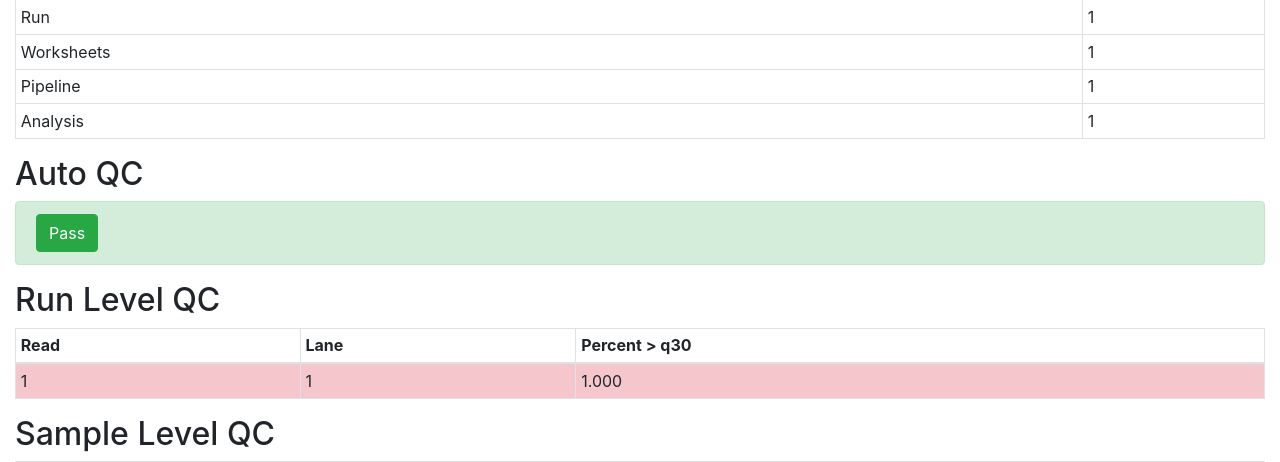
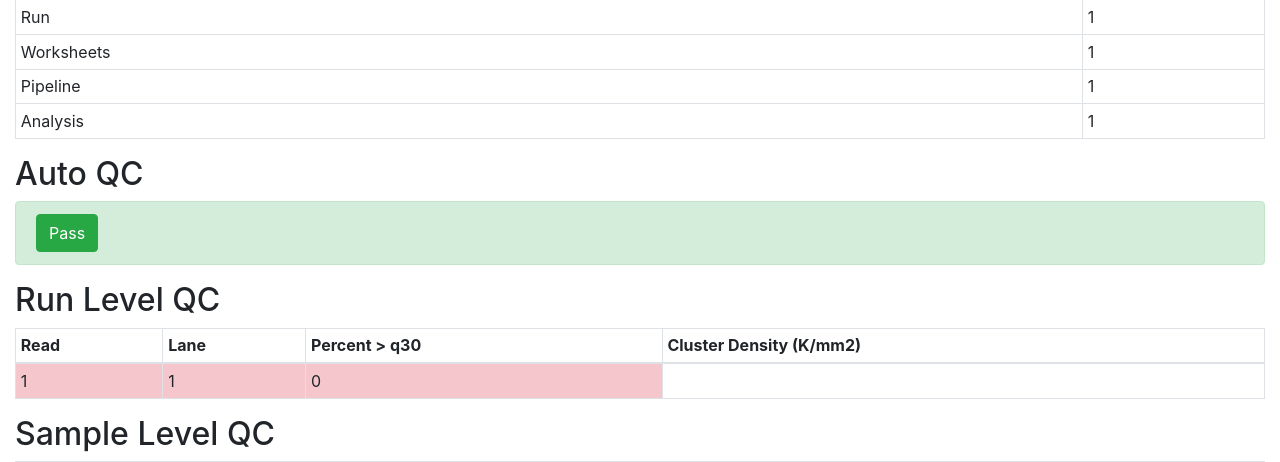
Before and after one commit to AWGL/auto_qc, a Django app: page /run_analysis/1/ in a window 1280 px wide. Shown: the part 127-589 px from the top of the page. Run offline with Django 3.2, Linux system fonts and the light colour scheme; a user stored in the database is signed in; tables that the repository leaves empty hold one stand-in row (values such as "Sample post"); some libraries are stand-ins or nearby versions.

Commit message:
added cluster density

```diff
--- a/qc_database/models.py
+++ b/qc_database/models.py
@@ -71,7 +71,9 @@ class InteropRunQuality(models.Model):
 	def __str__(self):
 		return str(self.run.run_id) + '_' + str(self.read_number) + '_' + str(self.lane_number)
 
+	def display_cluster_density(self):
 
+		return round(self.density / 1000)
 
 class WorkSheet(models.Model):
 	"""
--- a/qc_database/templates/auto_qc/view_run_analysis.html
+++ b/qc_database/templates/auto_qc/view_run_analysis.html
@@ -168,6 +168,7 @@
 	  <th>Read</th>
 	  <th>Lane</th>
 	  <th>Percent > q30</th>
+	  <th>Cluster Density (K/mm2)</th>
 	</tr>
   </thead>
 
@@ -179,12 +180,13 @@
 		<td> {{run_level_quality.read_number}} </td>
 		<td> {{run_level_quality.lane_number}} </td>
 		<td> {{run_level_quality.percent_q30}} </td>
+		<td> {{run_level_quality.display_cluster_density}} </td>
 	</tr>
 	{% else %}
 	<tr class="table-danger">
 		<td> {{run_level_quality.read_number}} </td>
 		<td> {{run_level_quality.lane_number}} </td>
-		<td> {{run_level_quality.percent_q30}} </td>
+		<td> {{run_level_quality.display_cluster_density}} </td>
 	</tr>
 
 	{% endif %}
```
